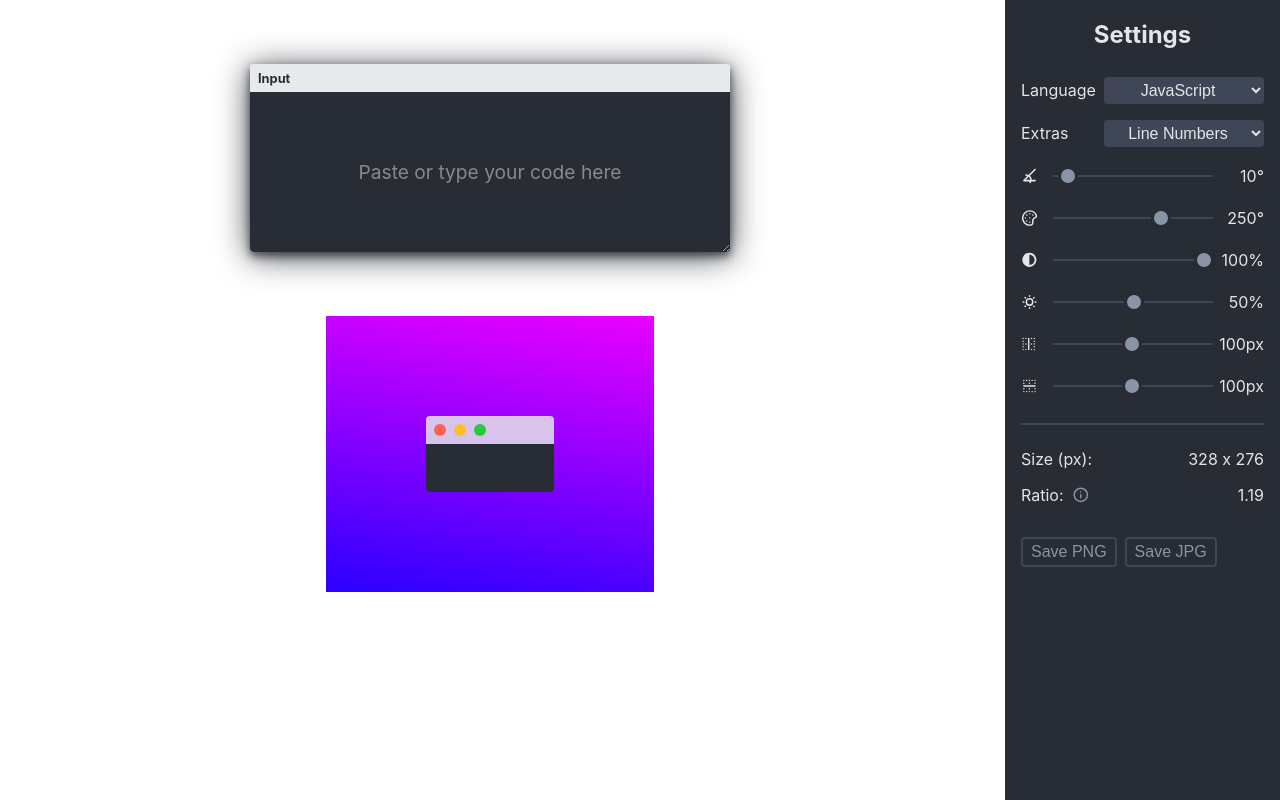
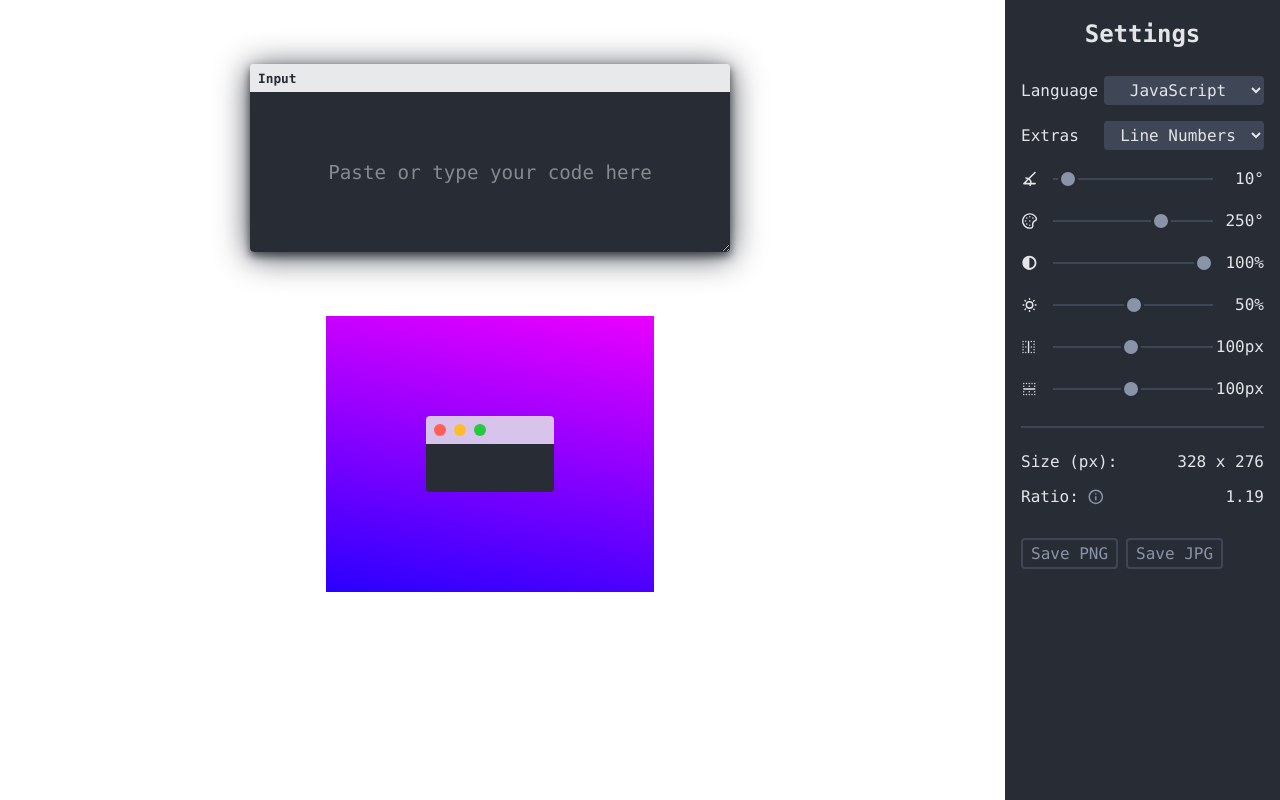
Before and after one commit to dczysz/snippety, a React (Create React App) app: page / in a window 1280 px wide. Built offline with nearby package versions, Linux system fonts and the light colour scheme.

Commit message:
Changed fonts

```diff
--- a/src/components/styles/GlobalStyle.js
+++ b/src/components/styles/GlobalStyle.js
@@ -10,22 +10,20 @@
   *::before,
   *::after {
     box-sizing: inherit;
+    font-family: inherit;
   }
 
   body {
     margin: 0;
-    font-family: -apple-system, BlinkMacSystemFont, 'Segoe UI', 'Roboto', 'Oxygen',
-      'Ubuntu', 'Cantarell', 'Fira Sans', 'Droid Sans', 'Helvetica Neue',
-      sans-serif;
-    -webkit-font-smoothing: antialiased;
-    -moz-osx-font-smoothing: grayscale;
   }
 
+  body,
   pre,
   code,
   textarea {
-    font-family: source-code-pro, Menlo, Monaco, Consolas, 'Courier New',
-      monospace;
+    font-family: Consolas, Monaco, 'Andale Mono', 'Ubuntu Mono', monospace;
+    -webkit-font-smoothing: antialiased;
+    -moz-osx-font-smoothing: grayscale;
   }
 `;
 
```
